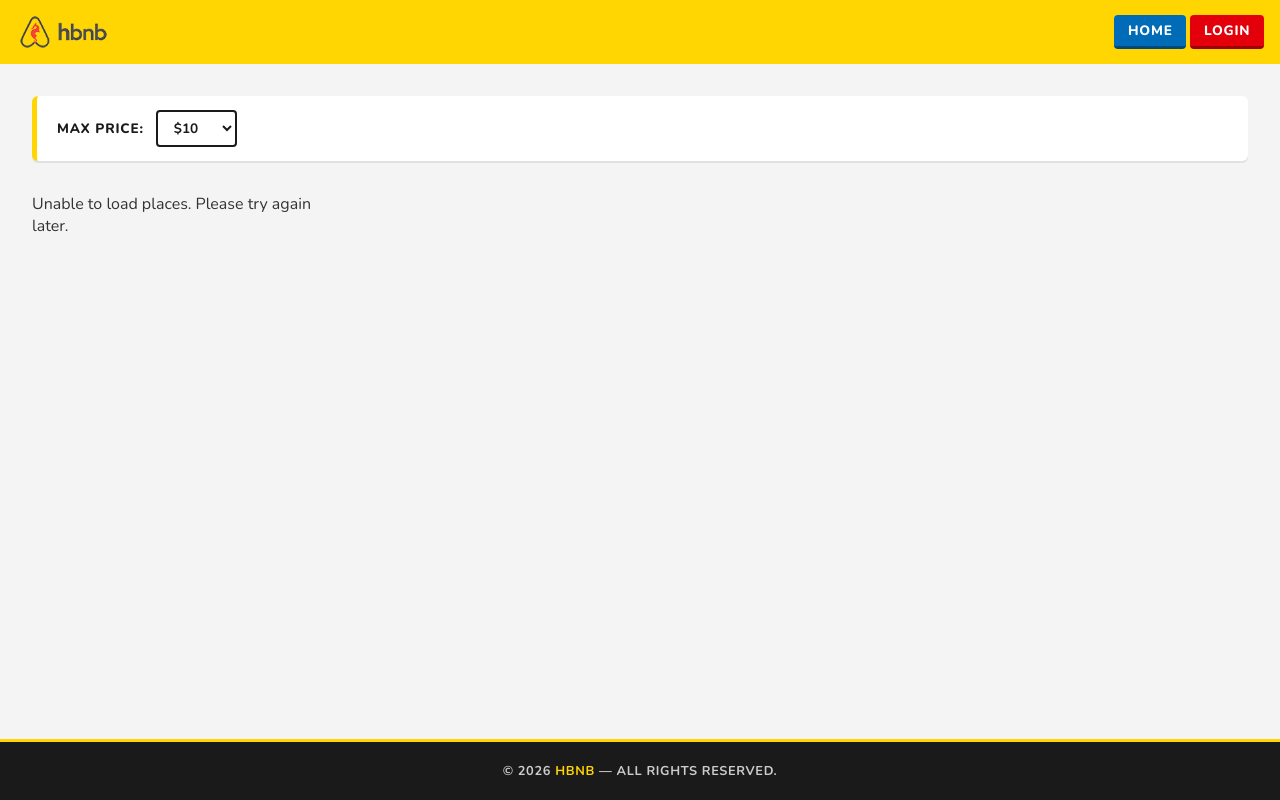
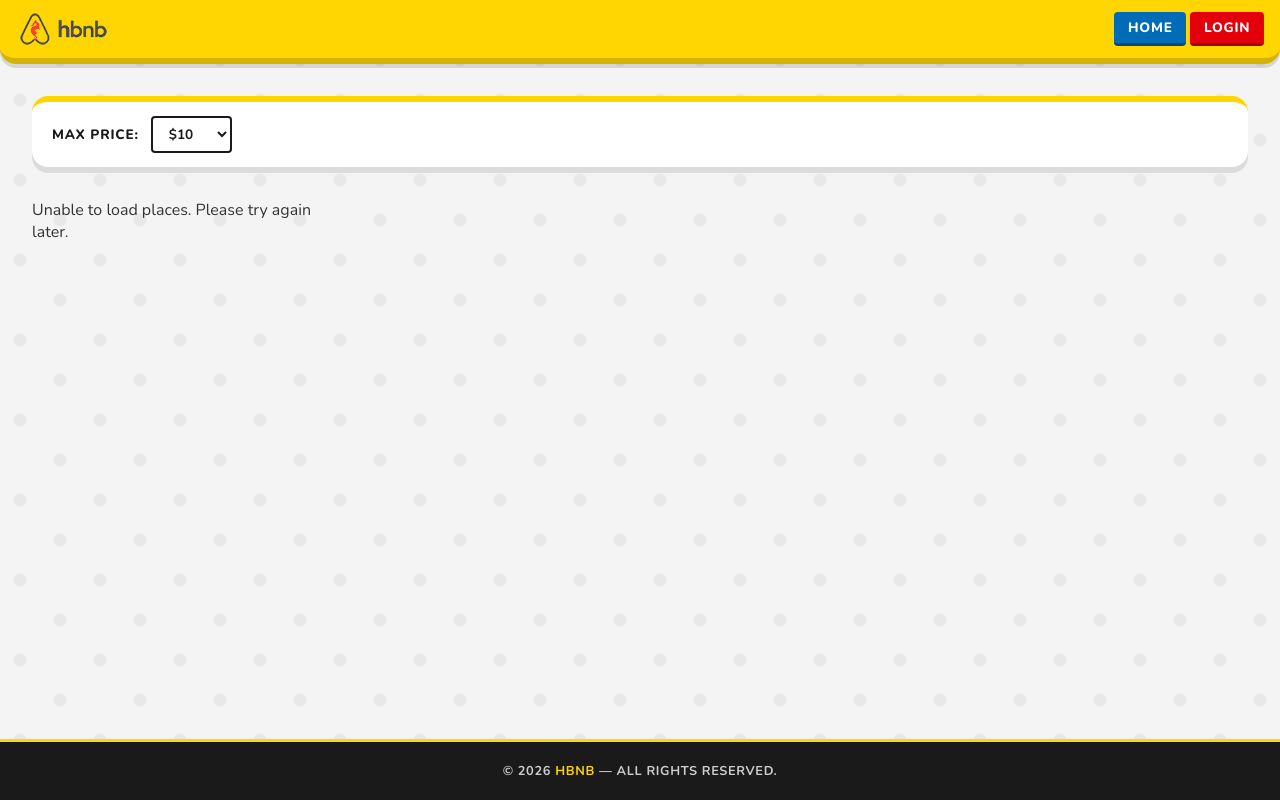
Before and after one commit to TheKasman/holberton-hbnb, a Flask app: page /index in a window 1280 px wide. Run offline with Flask 3, Linux system fonts and the light colour scheme.

Commit message:
style : Added styling override for discussion

```diff
--- a/part4/app/static/styles.css
+++ b/part4/app/static/styles.css
@@ -7,6 +7,11 @@
     --lego-white: #ffffff;
     --lego-blue: #006cb7;
     --lego-gray: #cccccc;
+    --lego-green: #00a651;
+    --shadow-soft: 0 4px 0 rgba(0, 0, 0, 0.12);
+    --shadow-press: 0 2px 0 rgba(0, 0, 0, 0.2);
+
+    --radius: 12px;
 }
 
 
@@ -19,11 +24,17 @@
 
 body {
 
-    background-color: #f4f4f4;
+    /* background-color: #f4f4f4; */
     color: #333;
     min-height: 100vh;
     display: flex;
     flex-direction: column;
+
+    background:
+        radial-gradient(circle at 20px 20px, rgba(0, 0, 0, 0.05) 6px, transparent 7px),
+        radial-gradient(circle at 60px 60px, rgba(0, 0, 0, 0.05) 6px, transparent 7px),
+        #f4f4f4;
+    background-size: 80px 80px;
 }
 
 li {
@@ -39,6 +50,9 @@ header {
     align-items: center;
     justify-content: space-between;
     height: 64px;
+    border-bottom: 6px solid #d4b200;
+    box-shadow: var(--shadow-soft);
+    border-radius: 0 0 16px 16px;
 }
 
 .logo {
@@ -97,7 +111,12 @@ main {
     background: var(--lego-white);
     border-radius: 6px;
     border-left: 5px solid var(--lego-yellow);
-    box-shadow: 0 2px 0 rgba(0,0,0,0.08);
+    box-shadow: 0 2px 0 rgba(0, 0, 0, 0.08);
+    border-radius: 16px;
+    border-left: none;
+    border-top: 6px solid var(--lego-yellow);
+
+    box-shadow: 0 6px 0 rgba(0, 0, 0, 0.1);
 }
 
 #filter label {
```
Also changed, not shown: other parts of part4/app/static/styles.css (+69 -17 lines).
